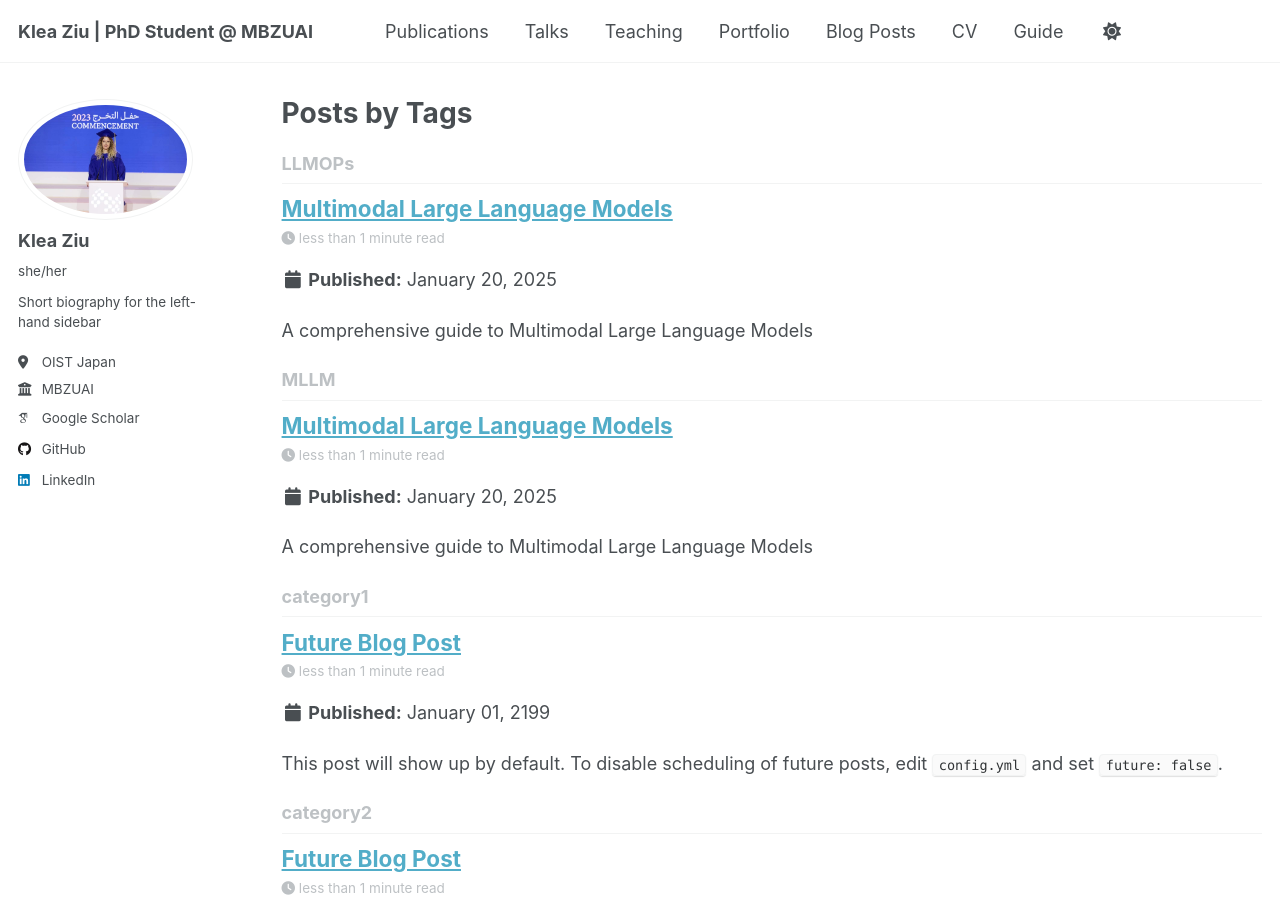
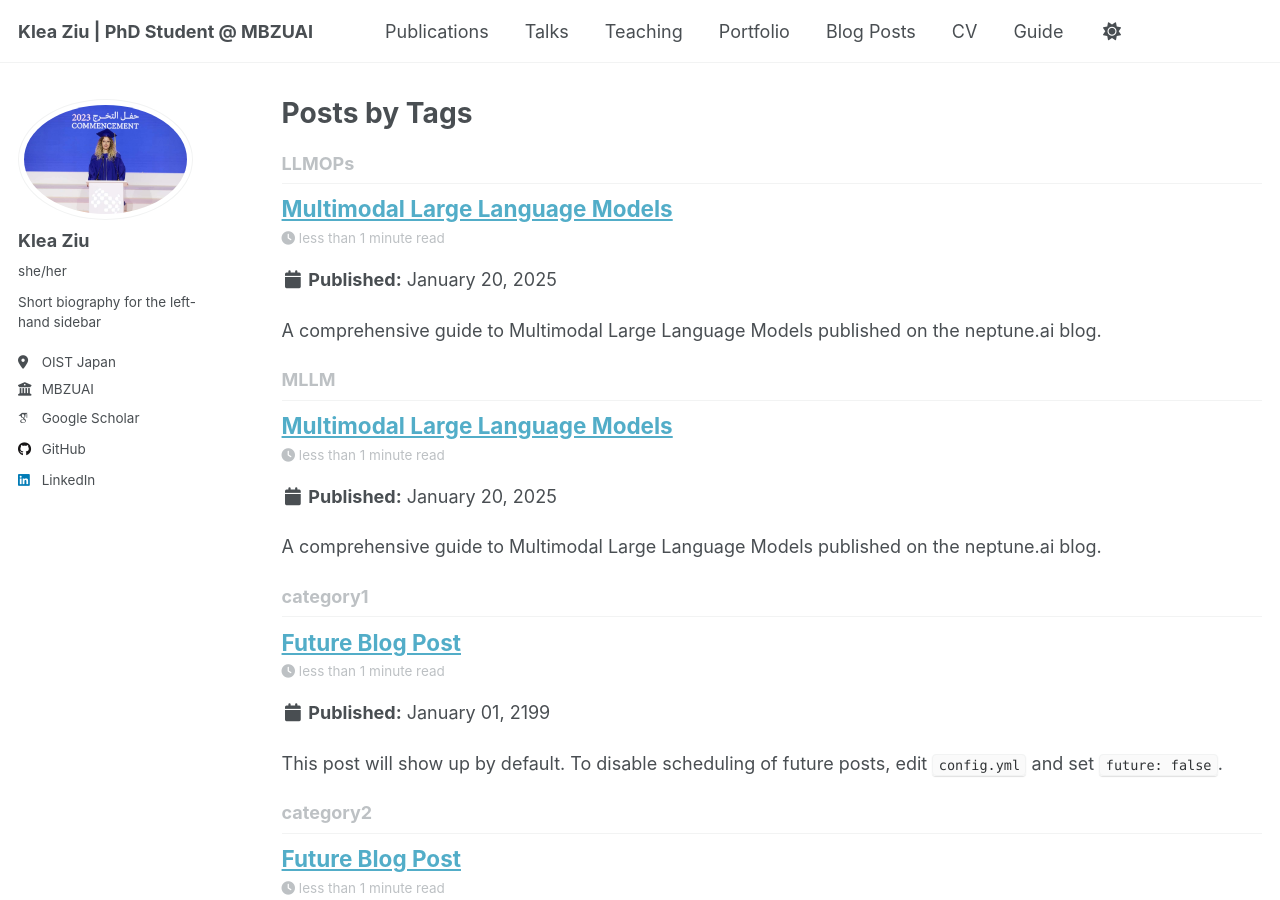
Before and after one commit to klea-ziu/klea-ziu.github.io, a Jekyll site: the page built from _pages/tag-archive.html, in a window 1280 px wide and 900 px high. Built offline with Jekyll 4.4.1, drawn with Linux system fonts in a browser that asks for light colours; some web fonts are replaced; a script that is not in the unit is left out; some of the changed text lies outside the part shown.

Commit message:
Update 2025-01-20-blog-post-mllm.md

```diff
--- a/_posts/2025-01-20-blog-post-mllm.md
+++ b/_posts/2025-01-20-blog-post-mllm.md
@@ -2,7 +2,7 @@
 title: "Multimodal Large Language Models"
 date: 2025-01-20
 
-excerpt: "A comprehensive guide to Multimodal Large Language Models"
+excerpt: "A comprehensive guide to Multimodal Large Language Models published on the neptune.ai blog. "
 tags:
   - MLLM
   - LLMOPs
```
